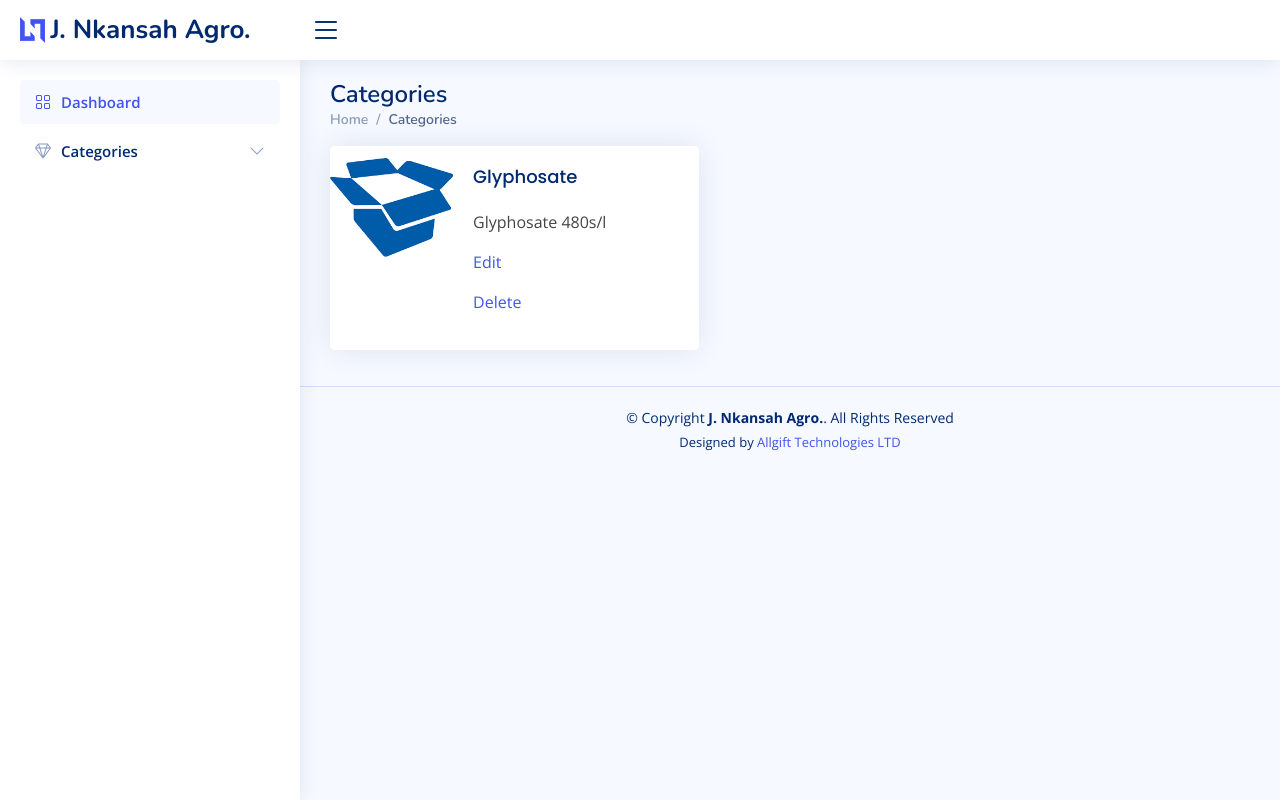
After one commit to BernardAli/johnsonAgro, a Django app: page /inventory/categories/ in a window 1280 px wide. The commit adds this page. Run offline with Django 4.2, Linux system fonts and the light colour scheme; data comes from the database, SQL or seed files in the repository; both versions use the stored data as it was after the commit; some libraries are stand-ins or nearby versions.

Commit message:
Product Category Added

```diff
--- a/inventory/models.py
+++ b/inventory/models.py
@@ -25,3 +25,23 @@ class Category(models.Model):
             output_size = (300, 300)
             img.thumbnail(output_size)
             img.save(self.image.path)
+
+
+MARKET_CATEGORY = (
+    ('Local', 'Local'),
+    ('Foreign', 'Foreign'),
+)
+
+
+class Customers(models.Model):
+    name = models.CharField(max_length=50, blank=True, null=True)
+    location = models.CharField(max_length=50, blank=True, null=True)
+    contact_no = models.CharField(max_length=50, blank=True, null=True)
+    category = models.CharField(max_length=50, choices=MARKET_CATEGORY, blank=True, null=True)
+    country = models.CharField(max_length=50, blank=True, null=True)
+
+    def __str__(self):
+        return self.name
+
+    def get_absolute_url(self):
+        return reverse("customer_detail", kwargs={"pk": self.pk})
--- a/inventory/urls.py
+++ b/inventory/urls.py
@@ -5,4 +5,9 @@ appname = "index_page"
 
 urlpatterns = [
     path('', views.index_page, name='home'),
+    path("categories/", views.CategoryListView.as_view(), name='category_list'),
+    path('new_category/', views.CategoryCreateView.as_view(), name='new_category'),
+    path("category/<int:pk>/", views.CategoryDetailView.as_view(), name='category_detail'),
+    path("category/<int:pk>/edit", views.CategoryUpdateView.as_view(), name='category_edit'),
+    path("category/<int:pk>/delete", views.CategoryDeleteView.as_view(), name='category_delete'),
 ]
--- a/inventory/views.py
+++ b/inventory/views.py
@@ -1,7 +1,40 @@
 from django.shortcuts import render
+from django.urls import reverse_lazy
+from django.views.generic import ListView, DetailView, DeleteView, UpdateView, CreateView
 
-# Create your views here.
+from .models import Category
 
 
 def index_page(request):
     return render(request, 'inventory/home.html')
+
+
+class CategoryListView(ListView):
+    template_name = 'inventory/category_list.html'
+    model = Category
+    context_object_name = 'categories'
+
+
+class CategoryDetailView(DetailView):
+    model = Category
+    template_name = 'inventory/category_details.html'
+
+
+class CategoryCreateView(CreateView):
+    model = Category
+    template_name = 'inventory/category_create.html'
+    fields = "__all__"
+    success_url = reverse_lazy("category_list")
+
+
+class CategoryUpdateView(UpdateView):
+    model = Category
+    template_name = 'inventory/category_create.html'
+    fields = ['name', 'description']
+    success_url = reverse_lazy("category_list")
+
+
+class CategoryDeleteView(DeleteView):
+    model = Category
+    template_name = 'category_delete.html'
+    success_url = reverse_lazy("category_list")
--- a/mysite/urls.py
+++ b/mysite/urls.py
@@ -13,11 +13,16 @@ Including another URLconf
     1. Import the include() function: from django.urls import include, path
     2. Add a URL to urlpatterns:  path('blog/', include('blog.urls'))
 """
+from django.conf.urls.static import static
 from django.contrib import admin
 from django.urls import path, include
+
+from mysite import settings
 
 urlpatterns = [
     path("admin/", admin.site.urls),
     path("", include("core.urls")),
     path("inventory/", include("inventory.urls")),
 ]
+if settings.DEBUG:
+    urlpatterns += static(settings.MEDIA_URL, document_root=settings.MEDIA_ROOT)
--- a/templates/inventory/base.html
+++ b/templates/inventory/base.html
@@ -72,6 +72,25 @@
           <span>Dashboard</span>
         </a>
       </li><!-- End Dashboard Nav -->
+
+      <li class="nav-item">
+        <a class="nav-link collapsed" data-bs-target="#icons-nav" data-bs-toggle="collapse" href="#">
+          <i class="bi bi-gem"></i><span>Categories</span><i class="bi bi-chevron-down ms-auto"></i>
+        </a>
+        <ul id="icons-nav" class="nav-content collapse " data-bs-parent="#sidebar-nav">
+          <li>
+            <a href="{% url 'category_list' %}">
+              <i class="bi bi-circle"></i><span>List Categories</span>
+            </a>
+          </li>
+          <li>
+            <a href="{% url 'new_category' %}">
+              <i class="bi bi-circle"></i><span>Add New Categories</span>
+            </a>
+          </li>
+        </ul>
+      </li><!-- End Icons Nav -->
+
     </ul>
 
   </aside><!-- End Sidebar-->
--- /dev/null
+++ b/templates/inventory/category_list.html
@@ -0,0 +1,56 @@
+{% extends 'inventory/base.html' %}
+
+{% block content %}
+
+     <div class="pagetitle">
+      <h1>Categories</h1>
+      <nav>
+        <ol class="breadcrumb">
+          <li class="breadcrumb-item"><a href="{% url 'home' %}">Home</a></li>
+          <li class="breadcrumb-item active">Categories</li>
+        </ol>
+      </nav>
+    </div><!-- End Page Title -->
+
+
+     <section class="section dashboard">
+      <div class="row">
+
+        <!-- Left side columns -->
+        <div class="col-lg-10">
+          <div class="row">
+
+              {%for category in categories%}
+            <!-- Sales Card -->
+            <div class="col-xxl-4 col-md-6">
+              <div class="card mb-3">
+                <div class="row g-0">
+                  <div class="col-md-4">
+                    <img src="{{category.image.url}}" class="img-fluid rounded-start" alt="...">
+                  </div>
+                  <div class="col-md-8">
+                    <div class="card-body">
+                      <h5 class="card-title">{{category.name}}</h5>
+                      <p class="card-text">{{category.description}}</p>
+                        <p><a href="{% url 'category_edit' category.pk %}">Edit</a></p>
+                        <p><a href="{% url 'category_delete' category.pk %}">Delete</a></p>
+                    </div>
+                  </div>
+                </div>
+              </div>
+            </div><!-- End Sales Card -->
+              {% empty %}
+                   <div class="alert border-primary alert-dismissible fade show" role="alert">
+                        No Category Added Yet
+                        <button type="button" class="btn-close" data-bs-dismiss="alert" aria-label="Close"></button>
+                   </div>
+                    <button type="button" class="btn btn-primary"><a href="{% url 'new_category' %}" style="color:#fff;">Add Category</a></button>
+              {% endfor %}
+
+          </div>
+        </div><!-- End Left side columns -->
+
+      </div>
+    </section>
+
+{% endblock content %}
```
Also changed, not shown: mysite/settings.py (+8 -1 lines), templates/inventory/category_create.html (added, +33 -0 lines), templates/inventory/category_delete.html (added, +33 -0 lines), db.sqlite3, inventory/migrations/0001_initial.py (added), media/category_pics/brazil.png (added), media/product.png (added).
